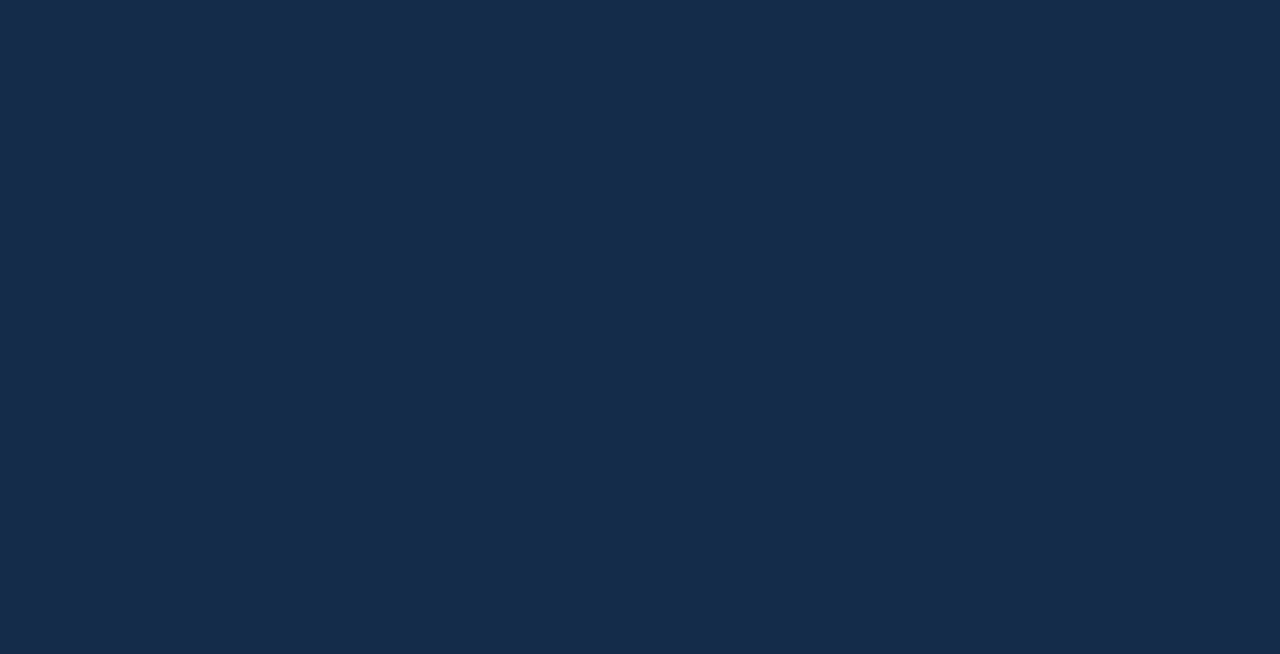
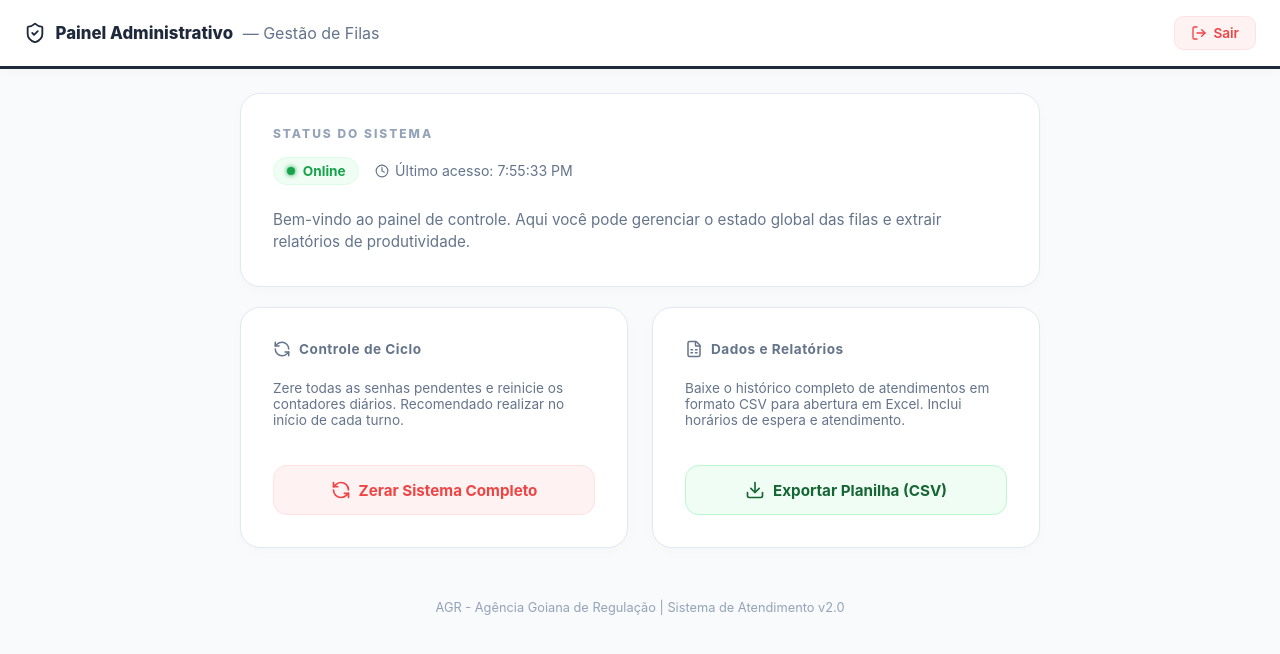
Before and after one commit to thelustosa/gestor-de-filas, a React (Vite) app in the folder frontend/: page /admin in a window 1280 px wide. Before the commit this address had no page. Shown: the top 654 px of the page. Built offline with nearby package versions, Linux system fonts and the light colour scheme.

Commit message:
add: rota /admin

```diff
--- a/frontend/src/App.jsx
+++ b/frontend/src/App.jsx
@@ -3,6 +3,7 @@ import { BrowserRouter as Router, Routes, Route, Navigate } from 'react-router-d
 import TVDisplay from './components/TVDisplay';
 import Totem from './components/Totem';
 import Atendente from './components/Atendente';
+import Admin from './components/Admin';
 import './index.css';
 
 function App() {
@@ -13,6 +14,7 @@ function App() {
           <Route path="/tv" element={<TVDisplay />} />
           <Route path="/totem" element={<Totem />} />
           <Route path="/atendente" element={<Atendente />} />
+          <Route path="/admin" element={<Admin />} />
           <Route path="/" element={<Navigate to="/tv" replace />} />
         </Routes>
       </div>
--- /dev/null
+++ b/frontend/src/components/Admin.jsx
@@ -0,0 +1,177 @@
+import React, { useState } from 'react';
+import { RefreshCcw, Download, AlertTriangle, CheckCircle, Clock, ShieldCheck, LogOut, FileSpreadsheet } from 'lucide-react';
+import { useNavigate } from 'react-router-dom';
+
+const API_URL = window.location.hostname === 'localhost' || window.location.hostname === '127.0.0.1'
+  ? 'http://localhost:8001'
+  : `http://${window.location.hostname}:8001`;
+
+const Admin = () => {
+  const [loading, setLoading] = useState(false);
+  const [msg, setMsg] = useState(null);
+  const navigate = useNavigate();
+
+  const exibirMsg = (texto, tipo = 'ok') => {
+    setMsg({ texto, tipo });
+    setTimeout(() => setMsg(null), 4000);
+  };
+
+  const handleReset = async () => {
+    if (!window.confirm("⚠️ ATENÇÃO: Tem certeza que deseja RESETAR todas as senhas e contadores?\n\nIsso apagará todas as filas e reiniciará a contagem das senhas para 001. Esta ação não pode ser desfeita.")) {
+      return;
+    }
+
+    setLoading(true);
+    try {
+      const response = await fetch(`${API_URL}/admin/reset`, { method: 'POST' });
+      const data = await response.json();
+      if (data.status === 'ok') {
+        exibirMsg('Sistema resetado com sucesso!', 'ok');
+      } else {
+        exibirMsg('Erro ao resetar sistema.', 'erro');
+      }
+    } catch (err) {
+      exibirMsg('Erro de conexão com o servidor.', 'erro');
+    } finally {
+      setLoading(false);
+    }
+  };
+
+  const handleExport = () => {
+    window.location.href = `${API_URL}/admin/export`;
+    exibirMsg('Relatório gerado com sucesso!');
+  };
+
+  return (
+    <div className="atend-painel">
+      {/* Header Estilo Atendente */}
+      <header className="atend-header" style={{ borderBottomColor: '#1e293b' }}>
+        <div className="atend-header-info">
+          <ShieldCheck size={22} color="#1e293b" />
+          <span className="atend-header-setor" style={{ color: '#1e293b' }}>Painel Administrativo</span>
+          <span className="atend-header-guiche">— Gestão de Filas</span>
+        </div>
+        <button className="atend-btn-sair" onClick={() => navigate('/tv')}>
+          <LogOut size={16} /> Sair
+        </button>
+      </header>
+
+      {/* Toast Estilo Atendente */}
+      {msg && (
+        <div className={`atend-toast ${msg.tipo === 'erro' ? 'erro' : ''}`}>
+          {msg.tipo === 'erro' ? <AlertTriangle size={18} /> : <CheckCircle size={18} />}
+          {msg.texto}
+        </div>
+      )}
+
+      <div className="atend-body" style={{ justifyContent: 'center' }}>
+        <div className="atend-col-main" style={{ maxWidth: '800px', flex: 'none', width: '100%' }}>
+
+          {/* Card de Boas Vindas / Status */}
+          <div className="atend-card-senha">
+            <div className="atend-card-senha-label">STATUS DO SISTEMA</div>
+            <div style={{ display: 'flex', alignItems: 'center', gap: '1rem', marginTop: '0.5rem' }}>
+              <div className="admin-status-badge">
+                <span className="admin-dot"></span> Online
+              </div>
+              <div className="atend-senha-meta">
+                <span><Clock size={14} /> Último acesso: {new Date().toLocaleTimeString()}</span>
+              </div>
+            </div>
+            <p style={{ marginTop: '1.5rem', color: '#64748b', fontSize: '0.95rem', lineHeight: '1.5' }}>
+              Bem-vindo ao painel de controle. Aqui você pode gerenciar o estado global das filas e extrair relatórios de produtividade.
+            </p>
+          </div>
+
+          <div style={{ display: 'grid', gridTemplateColumns: '1fr 1fr', gap: '1.5rem' }}>
+
+            {/* Bloco de Reset */}
+            <div className="atend-card-obs" style={{ padding: '2rem' }}>
+              <div className="atend-card-obs-header">
+                <RefreshCcw size={18} /> Controle de Ciclo
+              </div>
+              <p style={{ fontSize: '0.85rem', color: '#64748b', margin: '0.5rem 0 1.5rem 0' }}>
+                Zere todas as senhas pendentes e reinicie os contadores diários. Recomendado realizar no início de cada turno.
+              </p>
+              <button
+                className="atend-btn-acao perigo"
+                style={{ width: '100%', height: '50px', background: '#fef2f2', border: '1px solid #fee2e2' }}
+                onClick={handleReset}
+                disabled={loading}
+              >
+                {loading ? <RefreshCcw size={20} className="spin" /> : <RefreshCcw size={20} />}
+                Zerar Sistema Completo
+              </button>
+            </div>
+
+            {/* Bloco de Exportação */}
+            <div className="atend-card-obs" style={{ padding: '2rem' }}>
+              <div className="atend-card-obs-header">
+                <FileSpreadsheet size={18} /> Dados e Relatórios
+              </div>
+              <p style={{ fontSize: '0.85rem', color: '#64748b', margin: '0.5rem 0 1.5rem 0' }}>
+                Baixe o histórico completo de atendimentos em formato CSV para abertura em Excel. Inclui horários de espera e atendimento.
+              </p>
+              <button
+                className="atend-btn-acao secundario"
+                style={{ width: '100%', height: '50px', background: '#f0fdf4', borderColor: '#bbf7d0', color: '#166534' }}
+                onClick={handleExport}
+              >
+                <Download size={20} />
+                Exportar Planilha (CSV)
+              </button>
+            </div>
+
+          </div>
+
+          {/* Rodapé de Informação */}
+          <div style={{ textAlign: 'center', marginTop: '2rem', color: '#94a3b8', fontSize: '0.8rem' }}>
+            AGR - Agência Goiana de Regulação | Sistema de Atendimento v2.0
+          </div>
+
+        </div>
+      </div>
+
+      <style jsx>{`
+        .admin-status-badge {
+          display: flex;
+          align-items: center;
+          gap: 0.5rem;
+          background: #f0fdf4;
+          color: #16a34a;
+          padding: 0.3rem 0.8rem;
+          border-radius: 2rem;
+          font-size: 0.85rem;
+          font-weight: 700;
+          border: 1px solid #dcfce7;
+        }
+
+        .admin-dot {
+          width: 8px;
+          height: 8px;
+          background: #16a34a;
+          border-radius: 50%;
+          display: inline-block;
+          box-shadow: 0 0 5px #16a34a;
+        }
+
+        .spin {
+          animation: spin 1s linear infinite;
+        }
+
+        @keyframes spin {
+          from { transform: rotate(0deg); }
+          to { transform: rotate(360deg); }
+        }
+
+        .atend-toast {
+           display: flex;
+           align-items: center;
+           gap: 0.7rem;
+        }
+      `}</style>
+    </div>
+  );
+};
+
+export default Admin;
```
Also changed, not shown: 1 other file (tests, documents, lock files or other folders).
